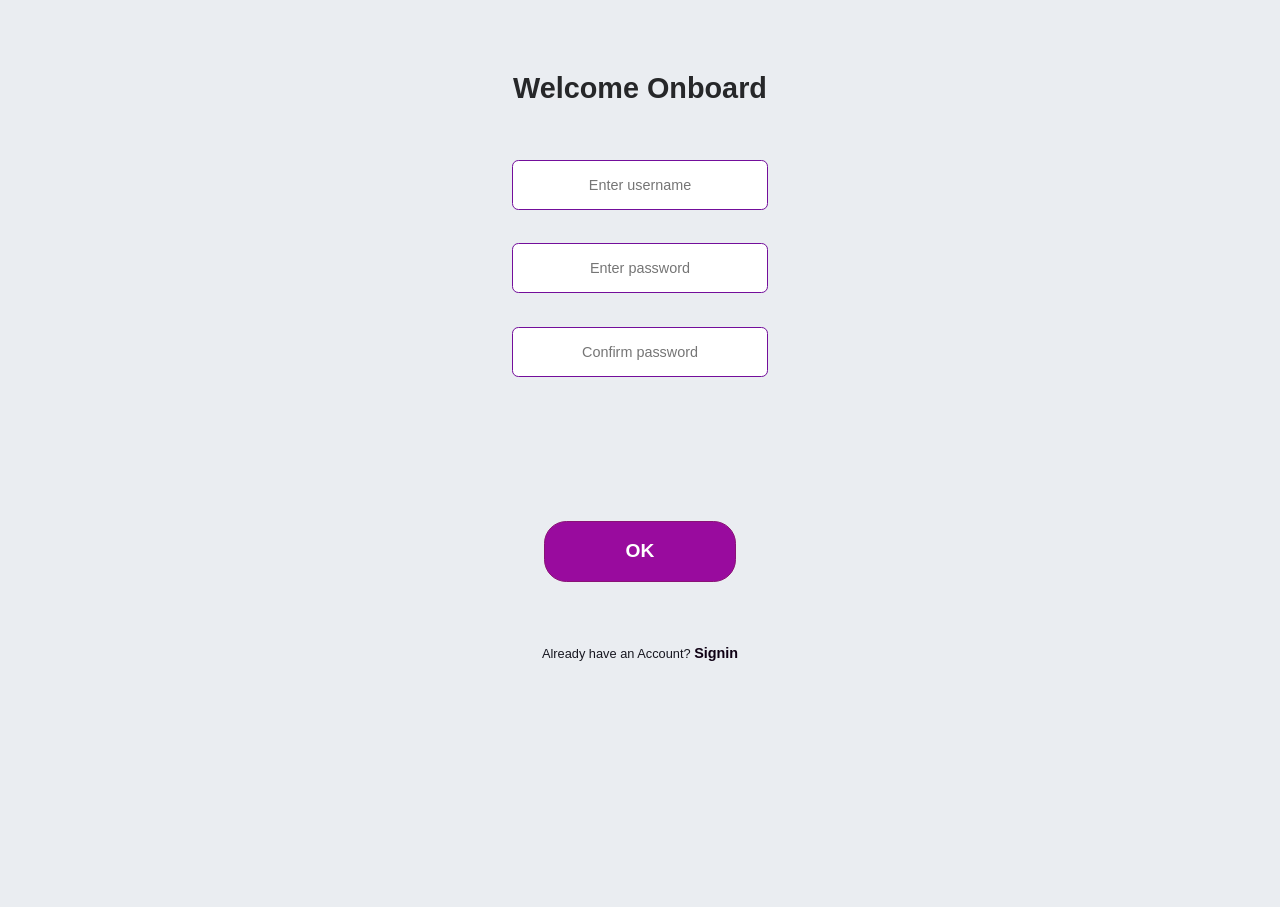
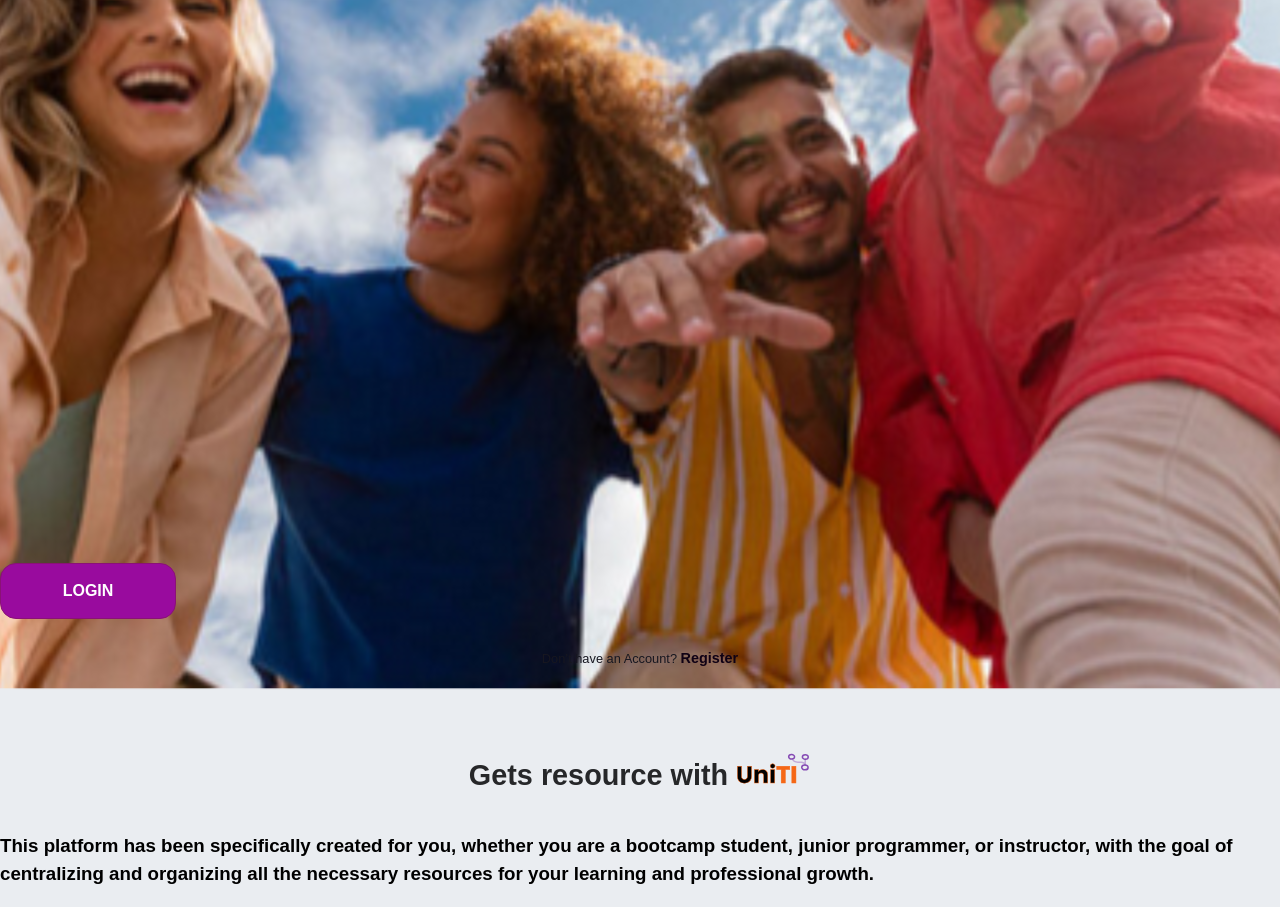
Before and after one commit to Lgtf5/UNITI_FRONTED, a React (Vite) app: page / in a window 1280 px wide. Shown: the part 180-1087 px from the top of the page. Before the commit the page ends 889 px from the top, so only its background shows below. Built offline with nearby package versions, Linux system fonts and the light colour scheme.

Commit message:
welcomeView folder added

```diff
--- a/src/App.jsx
+++ b/src/App.jsx
@@ -1,6 +1,7 @@
 
 import './App.css'
 import { RegisterView } from './views/registerView/RegisterView'
+import WelcomeView from './views/welcomeView/WelcomeView'
 
 function App() {
 
@@ -8,7 +9,8 @@ function App() {
   return (
     <>
       <div className="App">
-        <RegisterView />
+        <WelcomeView />
+        {/* <RegisterView /> */}
         {/* <h1>Button Component</h1> */}
         {/* <OkButton/> */}
         {/* <LoginButton /> */}
--- /dev/null
+++ b/src/views/welcomeView/WelcomeView.css
@@ -0,0 +1,24 @@
+.welcome-container {
+    display: flex;
+    flex-direction: column;
+    align-items: justify;
+    justify-content: center;
+    height: 100vh;
+    width: 100%;
+    margin-top: 9rem;
+    padding: 0;
+    max-height: 50vh;
+}
+.group {
+    width: 100%;
+    height: auto;
+    margin: 0;
+    padding: 0;
+
+}
+.welcome-title {
+    font-size: 0.2rem;
+    color: rgb(23, 23, 32);
+    text-align: center;
+    margin-bottom: 0.8rem;
+}
--- /dev/null
+++ b/src/views/welcomeView/WelcomeView.jsx
@@ -0,0 +1,29 @@
+import { LoginButton } from '../../components/buttons/squareButton';
+import { FooterRegister } from '../../components/FooterLine';
+import HeaderApp from '../../components/HeaderApp/HeaderApp';
+import './WelcomeView.css';
+
+
+export default function WelcomeView() {
+
+    return(
+        <>
+            <HeaderApp />
+            <div className="welcome-container">
+                <div className="welcome">
+                        <img className="group" src="./fondo.svg" alt="imagen grupo" />
+                        <div className="welcome-title">
+                            <h1 className="gets">Gets <span className="resource">resource</span> with <img className="uniti-naranja" src="./UnitiNaranja.svg"/></h1>
+                        </div>
+                        <h3 className="welcome-text">
+                        This platform has been specifically created for you, whether you are a bootcamp student, junior programmer, or instructor, with the goal of centralizing and organizing all the necessary resources for your learning and professional growth.
+                        </h3>
+                </div>
+            </div>
+            <LoginButton />
+            <div className="welcome-footer">
+                <FooterRegister />
+            </div>
+        </>
+    )
+}
```
Also changed, not shown: src/views/WelcomeView.jsx (deleted, +0 -15 lines).
